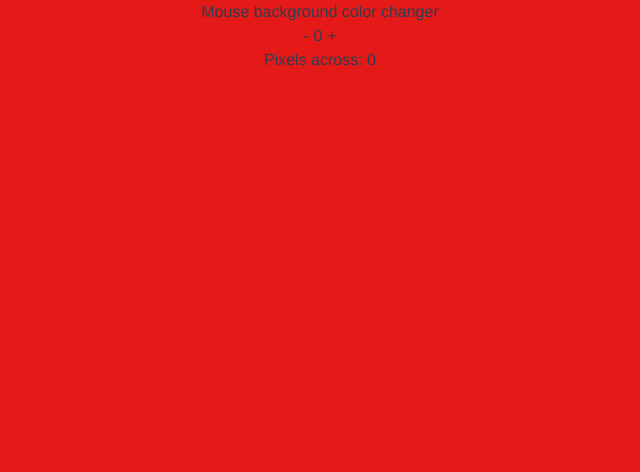
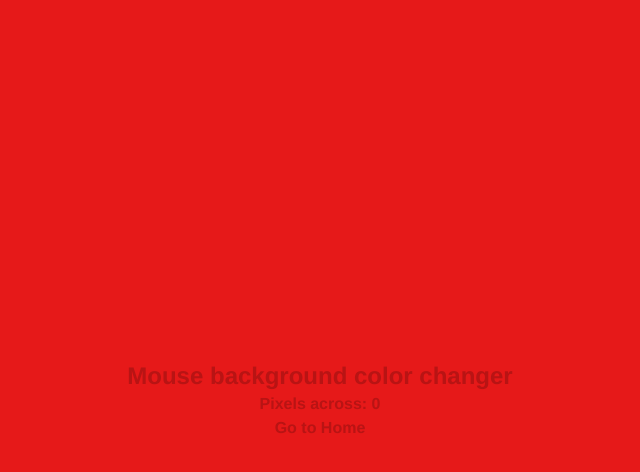
Before and after one commit to AndresForonda/vue-3-intro-and-examples, a Vue app: page /mouse-move-event in a window 1280 px wide. Shown: the top 472 px of the page, without its empty margins (320-960 px from the left). Built offline with nearby package versions, Linux system fonts and the light colour scheme.

Commit message:
Add styles to mouse-move-event layout

```diff
--- a/src/views/mouse-move-event/Layout.vue
+++ b/src/views/mouse-move-event/Layout.vue
@@ -1,15 +1,13 @@
 <template>
   <div
     @mousemove="xCoordinate"
-    class="box"
+    class="flex flex-wrap w-screen h-screen justify-center content-center"
     :style="{ backgroundColor: `hsl(${x},80%, 50%)` }"
   >
-    <div>
-      <h4>Mouse background color changer</h4>
-      <button @click="decrement">-</button>
-      {{ counter }}
-      <button @click="increment">+</button>
+    <div class="font-bold" :style="{ color: `hsl(${x},80%,40%)` }">
+      <h1 class="text-2xl">Mouse background color changer</h1>
       <p>Pixels across: {{ x }}</p>
+      <router-link to="/">Go to Home</router-link>
     </div>
   </div>
 </template>
@@ -19,25 +17,11 @@ export default {
   name: "MouseMove",
   data: () => ({
     x: 0,
-    counter: 0,
   }),
   methods: {
-    decrement() {
-      this.counter -= 1;
-    },
-    increment() {
-      this.counter += 1;
-    },
     xCoordinate(e) {
       this.x = e.clientX;
     },
   },
 };
 </script>
-
-<style scoped>
-.box {
-  width: 100vw;
-  height: 100vh;
-}
-</style>
```
